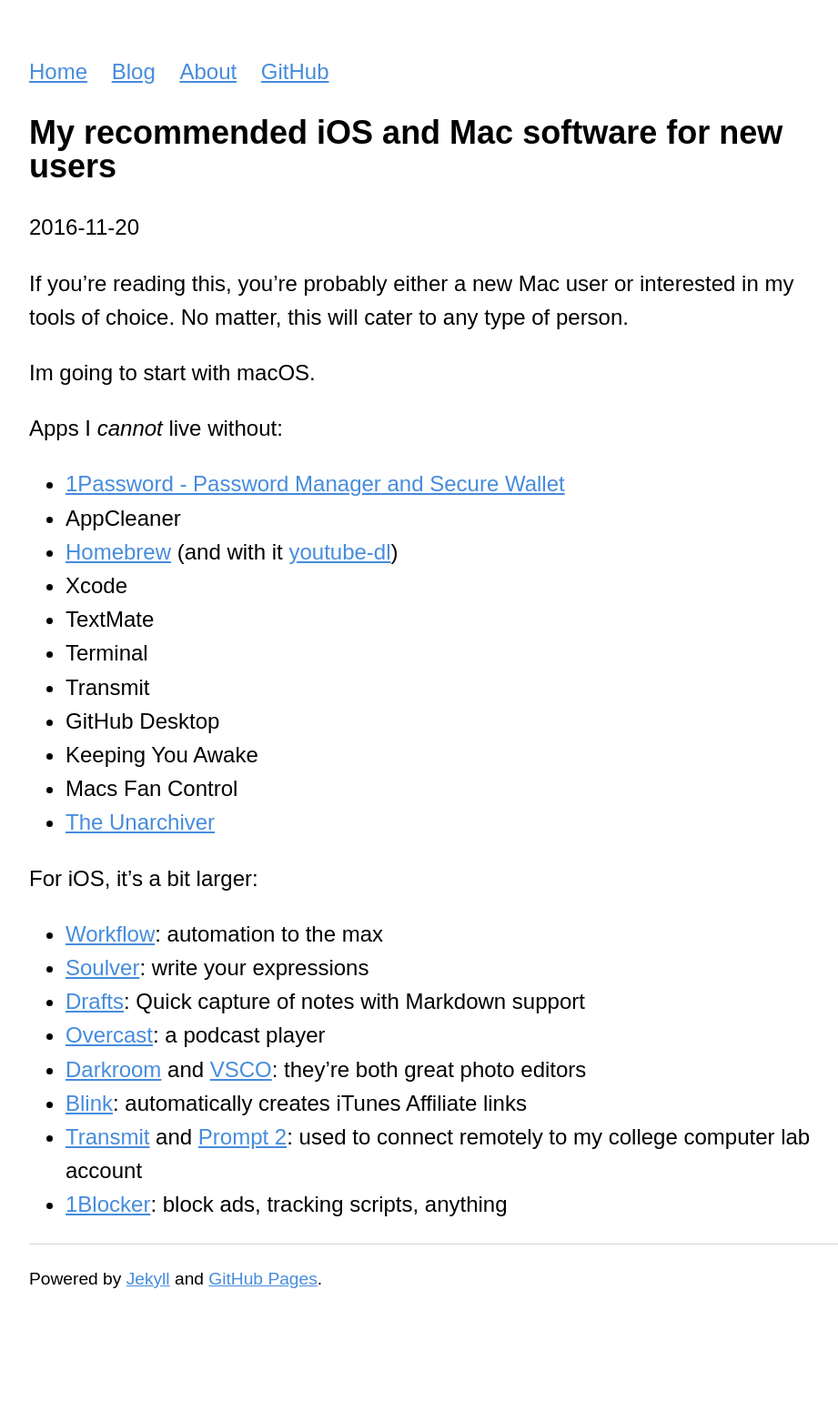
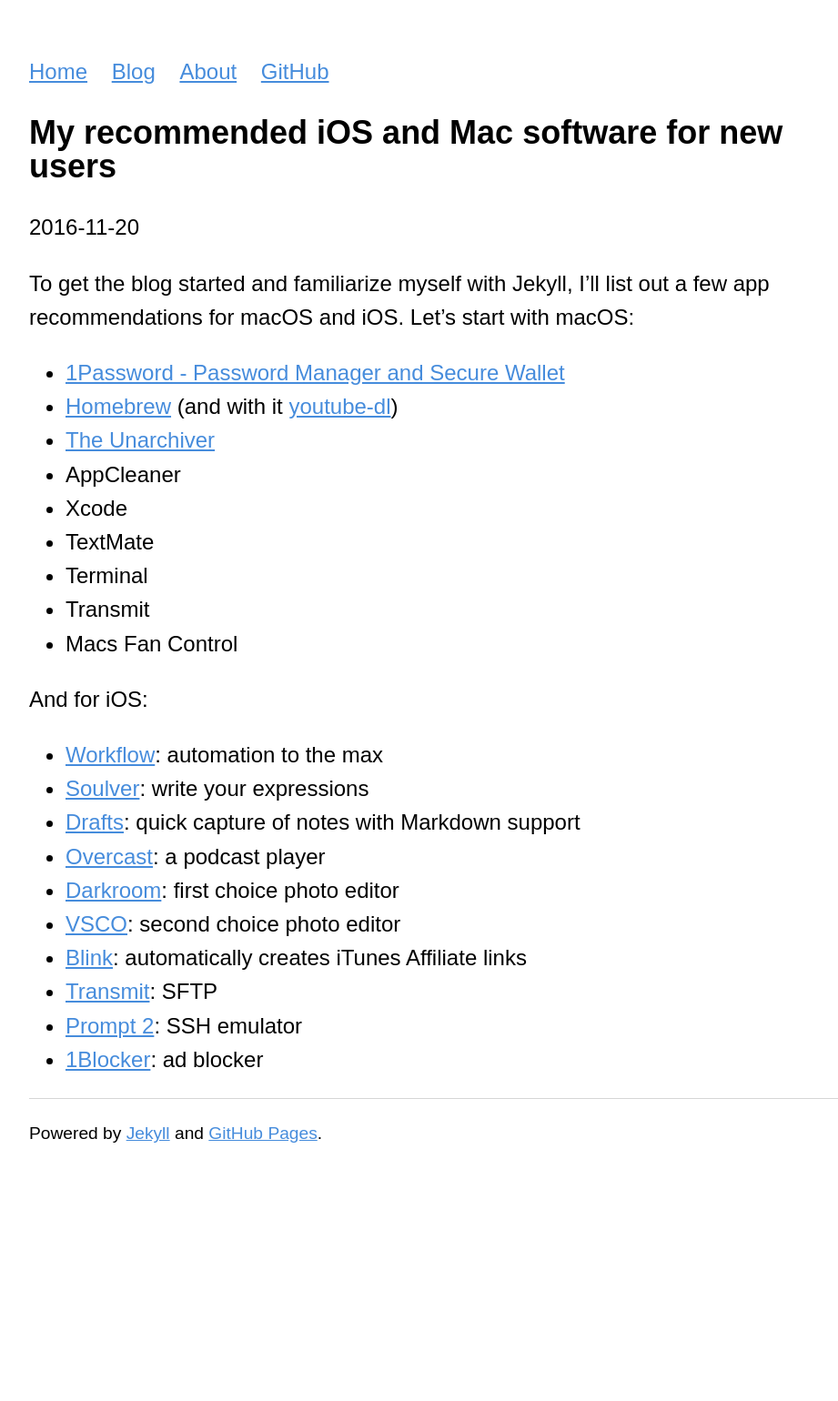
Before and after one commit to georgeperez/titanpointe.org, a Jekyll site: the page built from _posts/2016-11-20-app-recommendations.md, in a window 1280 px wide. Shown: the whole page at 91% size, without its empty margins (160-1081 px from the left). Built offline with Jekyll 4.4.1, drawn with Linux system fonts in a browser that asks for light colours; after the commit the page ends 1381 px from its top, so only the background shows below that.

Commit message:
Cleaned up first blog post

```diff
--- a/_posts/2016-11-20-app-recommendations.md
+++ b/_posts/2016-11-20-app-recommendations.md
@@ -3,31 +3,27 @@
 title: My recommended iOS and Mac software for new users
 ---
 
-If you're reading this, you're probably either a new Mac user or interested in my tools of choice. No matter, this will cater to any type of person.
-
-Im going to start with macOS.
-
-Apps I *cannot* live without:
+To get the blog started and familiarize myself with Jekyll, I'll list out a few app recommendations for macOS and iOS. Let's start with macOS:
 
 * [1Password - Password Manager and Secure Wallet](https://geo.itunes.apple.com/us/app/1password-password-manager/id443987910?mt=12&uo=4&at=1010lbam)
+* [Homebrew](http://brew.sh/) (and with it [youtube-dl](https://rg3.github.io/youtube-dl/))
+* [The Unarchiver](https://geo.itunes.apple.com/us/app/the-unarchiver/id425424353?mt=12&uo=4&at=1010lbam)
 * AppCleaner
-* [Homebrew](http://brew.sh/) (and with it [youtube-dl](https://rg3.github.io/youtube-dl/))
 * Xcode
 * TextMate
 * Terminal
 * Transmit
-* GitHub Desktop
-* Keeping You Awake
 * Macs Fan Control
-* [The Unarchiver](https://geo.itunes.apple.com/us/app/the-unarchiver/id425424353?mt=12&uo=4&at=1010lbam)
 
-For iOS, it's a bit larger:
+And for iOS:
 
 * [Workflow](https://geo.itunes.apple.com/us/app/workflow-powerful-automation/id915249334?mt=8&uo=4&at=1010lbam): automation to the max
 * [Soulver](https://geo.itunes.apple.com/us/app/soulver-notepad-calculator/id348142037?mt=8&uo=4&at=1010lbam): write your expressions
-* [Drafts](https://geo.itunes.apple.com/us/app/drafts-quickly-capture-notes/id905337691?mt=8&uo=4&at=1010lbam): Quick capture of notes with Markdown support
+* [Drafts](https://geo.itunes.apple.com/us/app/drafts-quickly-capture-notes/id905337691?mt=8&uo=4&at=1010lbam): quick capture of notes with Markdown support
 * [Overcast](https://geo.itunes.apple.com/us/app/overcast-podcast-player/id888422857?mt=8&uo=4&at=1010lbam): a podcast player
-* [Darkroom](https://geo.itunes.apple.com/us/app/darkroom-photo-editor/id953286746?mt=8&uo=4&at=1010lbam) and [VSCO](https://geo.itunes.apple.com/us/app/vsco/id588013838?mt=8&uo=4&at=1010lbam): they're both great photo editors
+* [Darkroom](https://geo.itunes.apple.com/us/app/darkroom-photo-editor/id953286746?mt=8&uo=4&at=1010lbam): first choice photo editor
+* [VSCO](https://geo.itunes.apple.com/us/app/vsco/id588013838?mt=8&uo=4&at=1010lbam): second choice photo editor
 * [Blink](https://geo.itunes.apple.com/us/app/blink-better-affiliate-links/id946766863?mt=8&uo=4&at=1010lbam): automatically creates iTunes Affiliate links
-* [Transmit](https://geo.itunes.apple.com/us/app/transmit/id917432930?mt=8&uo=4&at=1010lbam) and [Prompt 2](https://geo.itunes.apple.com/us/app/prompt-2/id917437289?mt=8&uo=4&at=1010lbam): used to connect remotely to my college computer lab account
-* [1Blocker](https://geo.itunes.apple.com/us/app/1blocker-block-ads-tracking/id1025729002?mt=8&uo=4&at=1010lbam): block ads, tracking scripts, anything
+* [Transmit](https://geo.itunes.apple.com/us/app/transmit/id917432930?mt=8&uo=4&at=1010lbam): SFTP
+* [Prompt 2](https://geo.itunes.apple.com/us/app/prompt-2/id917437289?mt=8&uo=4&at=1010lbam): SSH emulator
+* [1Blocker](https://geo.itunes.apple.com/us/app/1blocker-block-ads-tracking/id1025729002?mt=8&uo=4&at=1010lbam): ad blocker
```
